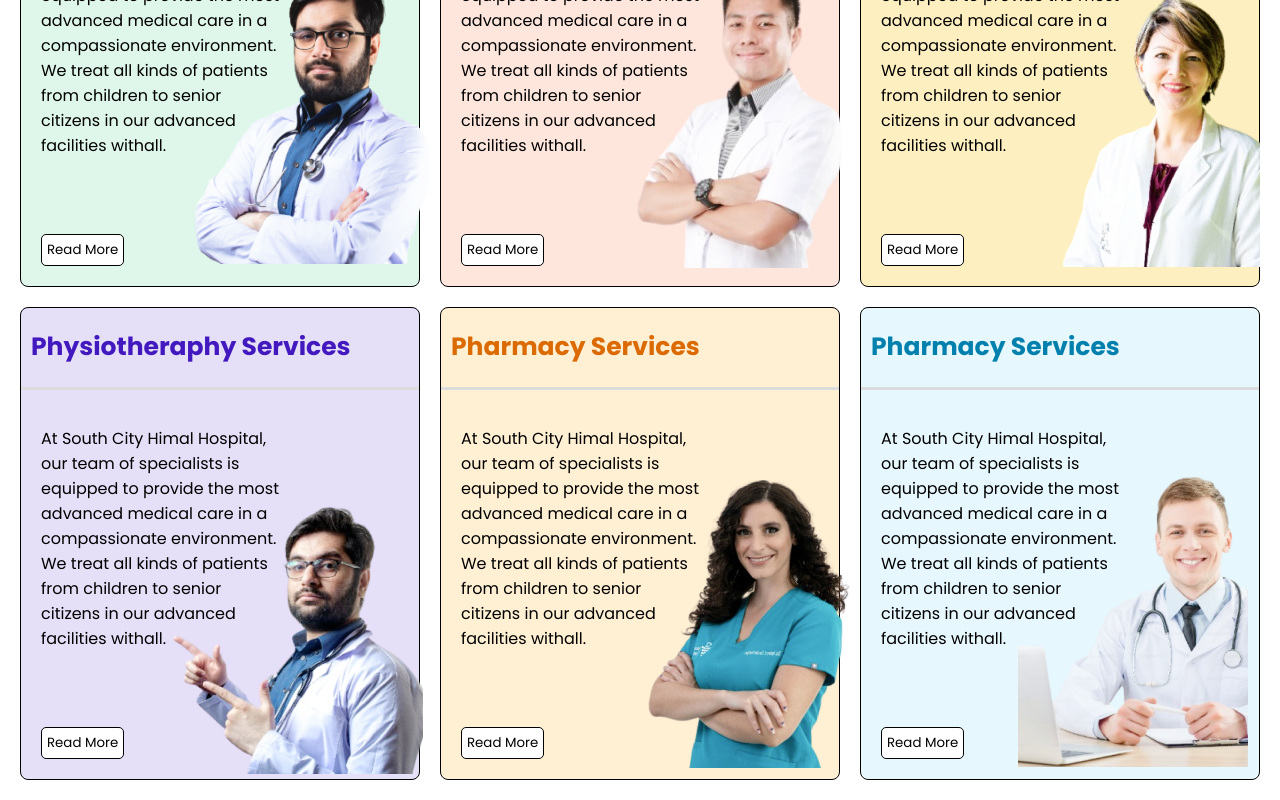
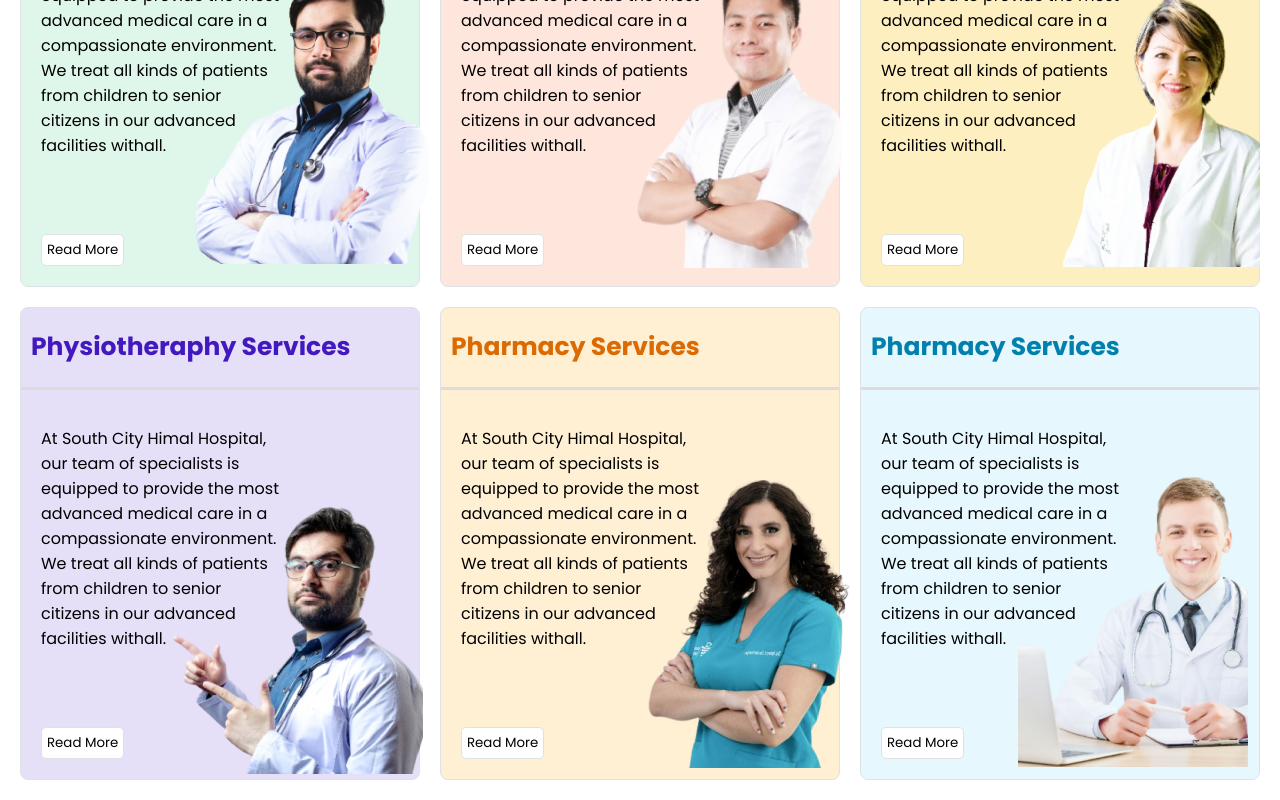
Before and after one commit to Sushey01/Tangerine_Meringue, a React (Vite) app: page / in a window 1280 px wide. Shown: the part 318-1118 px from the top of the page. Built offline with nearby package versions, Linux system fonts and the light colour scheme.

Commit message:
last0push

```diff
--- a/src/components/HealthServices.css
+++ b/src/components/HealthServices.css
@@ -26,7 +26,7 @@
 }
 
 .first-health-container{
-    border: 1px solid;
+       border: 1px solid #dee2e6;
     border-radius: 8px;
     background-color: rgb(223, 247, 234);
 }
@@ -72,7 +72,7 @@
 
 .first-button{
     padding: 5px;
-    border: 1px solid;
+    border: 1px solid #dee2e6;
     border-radius: 5px;
     background-color: white;
 
@@ -80,7 +80,7 @@
 
 
 .second-health-container{
-    border: 1px solid;
+        border: 1px solid #dee2e6;
     border-radius: 8px;
     background-color: rgb(254, 230, 220);
 }
@@ -100,7 +100,7 @@
 
 .second-button{
     padding: 5px;
-    border: 1px solid;
+    border: 1px solid #dee2e6;
     border-radius: 5px;
     background-color: white;
 }
@@ -108,7 +108,7 @@
 
 
 .third-health-container{
-    border: 1px solid;
+        border: 1px solid #dee2e6;
     border-radius: 8px;
     background-color: rgb(254, 239, 193);
 }
@@ -121,7 +121,7 @@
 
 .third-button{
     padding: 5px;
-    border: 1px solid;
+        border: 1px solid #dee2e6;
     border-radius: 5px;
     background-color: white;
 }
@@ -136,7 +136,7 @@
 
 
 .fourth-health-container{
-    border: 1px solid;
+        border: 1px solid #dee2e6;
     border-radius: 8px;
     background-color: rgb(229, 223, 247);
 }
@@ -149,7 +149,7 @@
 
 .fourth-button{
     padding: 5px;
-    border: 1px solid;
+    border: 1px solid #dee2e6;
     border-radius: 5px;
     background-color: white;
 }
@@ -163,7 +163,7 @@
 
 
 .fifth-health-container{
-    border: 1px solid;
+       border: 1px solid #dee2e6;
     border-radius: 8px;
     background-color: rgb(255, 239, 211);
 }
@@ -175,7 +175,7 @@
 
 .fifth-button{
     padding: 5px;
-    border: 1px solid;
+    border: 1px solid #dee2e6;
     border-radius: 5px;
     background-color: white;
 }
@@ -190,7 +190,7 @@
 
 
 .sixth-health-container{
-    border: 1px solid;
+    border: 1px solid #dee2e6;
     border-radius: 8px;
     background-color: rgb(230, 247, 253);
 }
@@ -204,7 +204,7 @@
 
 .sixth-button{
     padding: 5px;
-    border: 1px solid;
+    border: 1px solid #dee2e6;
     border-radius: 5px;
     background-color: white;
 }
```
